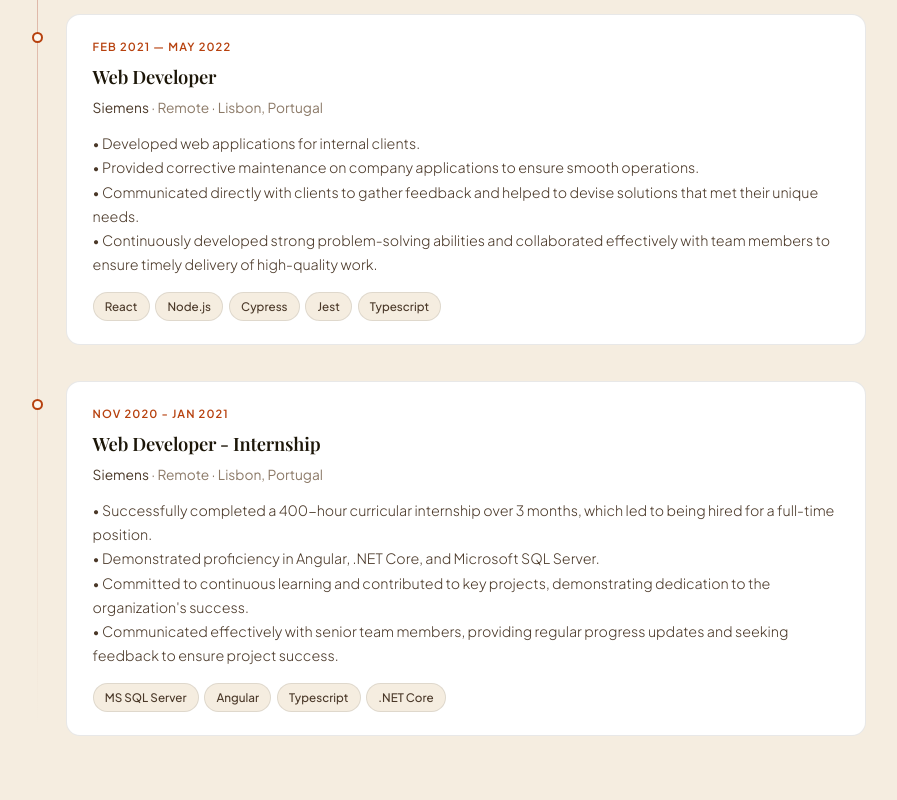
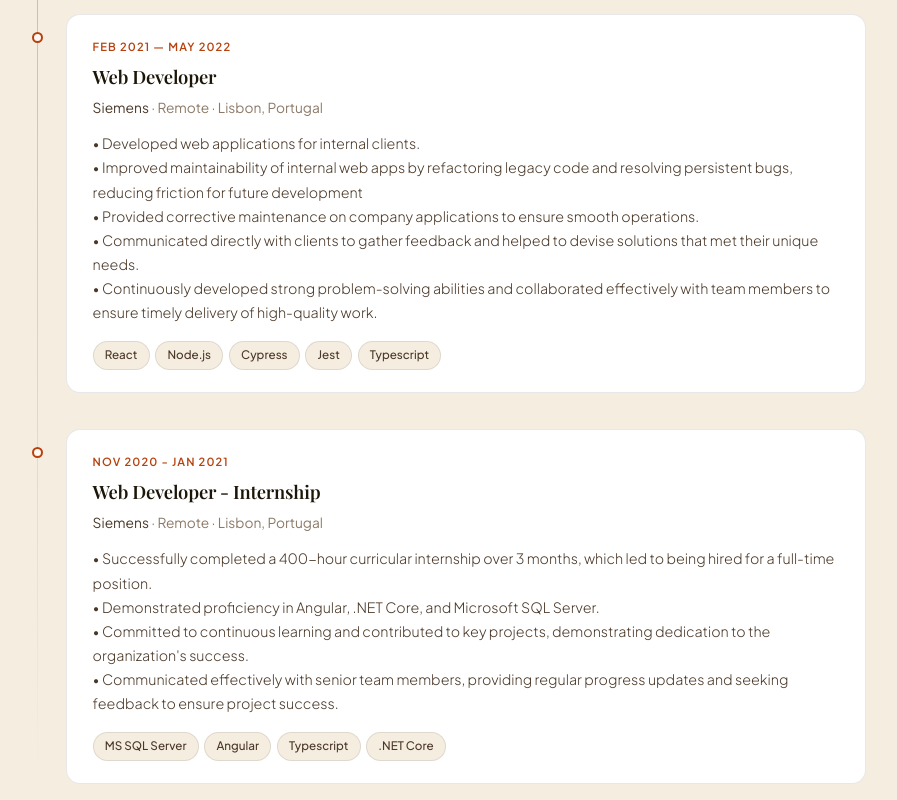
Before and after one commit to hpenacho/portfolio-website, a Next.js app: page / in a window 1280 px wide. Shown: the part 2360-3160 px from the top of the page, without its empty margins (192-1089 px from the left). Built offline with nearby package versions, Linux system fonts and the light colour scheme; a web font is replaced by a local one.

Commit message:
Revised section text on timeline

```diff
--- a/data/content.js
+++ b/data/content.js
@@ -14,7 +14,7 @@ export const person = {
   availableLabel: 'Available now',
   availableNote:  'Technical Consultant, Implementation Consultant, Forward Deployed Engineer, Support Engineer roles or similar · Remote-first preferred',
   tagline:        `Protecting your deadline by asking the hard questions two weeks early`,
-  about:          `I started as a web developer at Siemens, building internal tools and talking directly to clients to figure out what they actually needed. That second part — understanding what people need — turned out to be what I was most interested in.
+  about:          `I started as a web developer at Siemens, building internal web apps / tools and talking directly to clients to figure out what they actually needed. That second part — understanding what people need — turned out to be what I was most interested in.
 
 At Textkernel, and now Bullhorn, I've spent four years sitting between enterprise clients and complex technical systems, making sure the two sides understand each other. The work isn't glamorous — a lot of provisioning, troubleshooting, documentation, and difficult conversations — but I've learned that the people who show up consistently and follow through quietly are the ones teams actually rely on.`,
   heroQuote: {
@@ -80,6 +80,7 @@ export const experience = [
     company: 'Siemens',
     location:'Remote · Lisbon, Portugal',
     desc: `• Developed web applications for internal clients.
+• Improved maintainability of internal web apps by refactoring legacy code and resolving persistent bugs, reducing friction for future development
 • Provided corrective maintenance on company applications to ensure smooth operations.
 • Communicated directly with clients to gather feedback and helped to devise solutions that met their unique needs.
 • Continuously developed strong problem-solving abilities and collaborated effectively with team members to ensure timely delivery of high-quality work.`,
```
